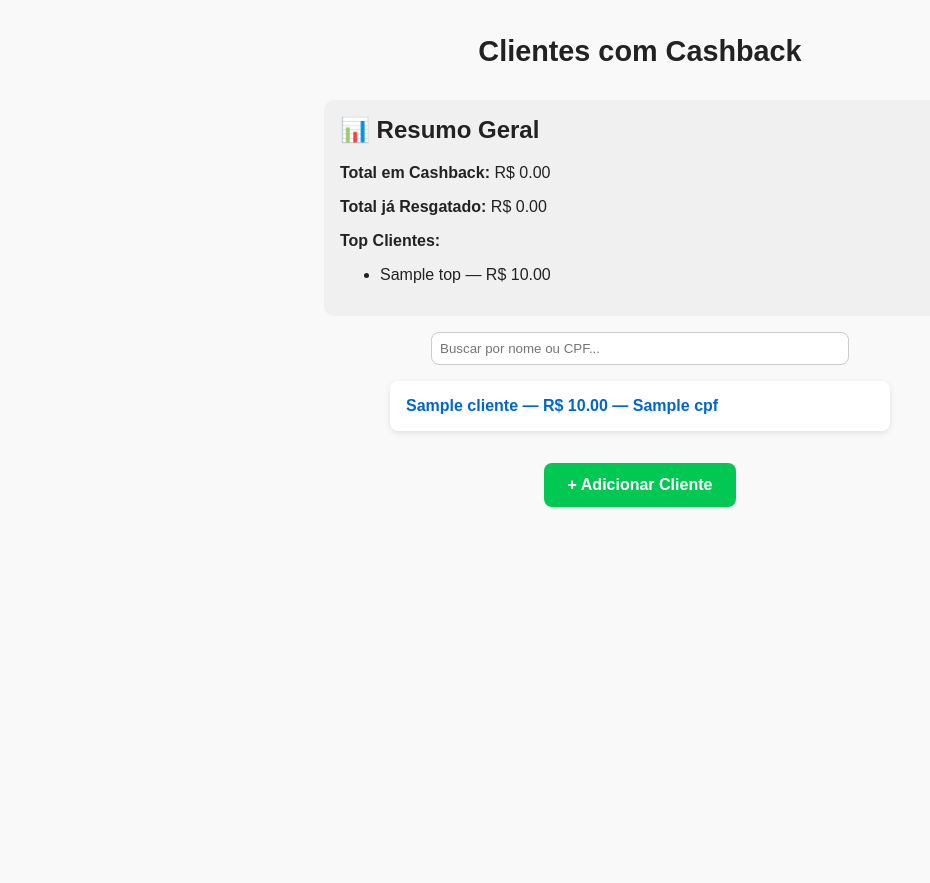
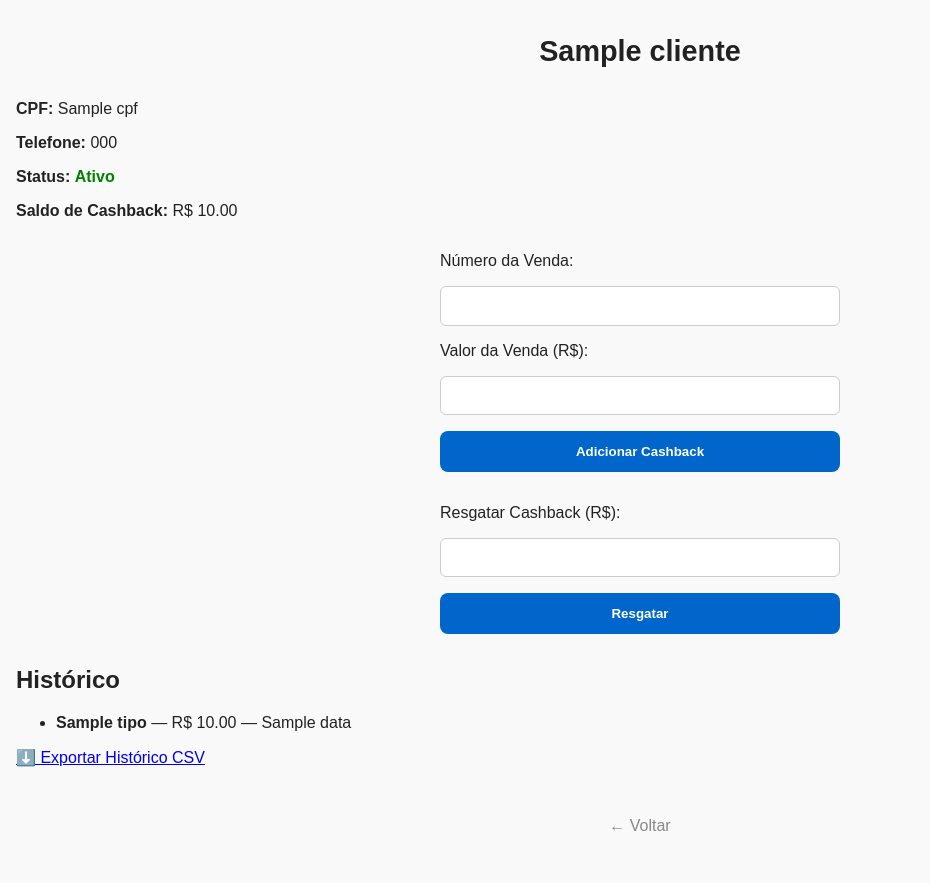
Before and after one commit to RodrigoFrancoBatata/cashback-nacar, a Flask app: template templates/index.html in a window 1280 px wide. Shown: the whole page, without its empty margins (0-930 px from the left). Before the commit the page ends 507 px from the top, so only its background shows below. Run offline with Flask 3, Linux system fonts and the light colour scheme; the template is opened without the code that fills it: most values are stand-ins (such as "Sample title", 1, 10 or a date in 2020).

Commit message:
Atualiza cliente.html com status inativo e toast

```diff
--- a/app.py
+++ b/app.py
@@ -1,15 +1,33 @@
+# ✅ app.py atualizado com clientes inativos
 from flask import Flask, render_template, request, redirect, Response, flash
 import json
-from datetime import datetime
+from datetime import datetime, timedelta
 import csv
 import io
 
 app = Flask(__name__)
-app.secret_key = "supersegredo"  # necessário para usar flash()
+app.secret_key = "segredo"
+
+# Marcar clientes como inativos após 6 meses
+def marcar_inativos(clientes):
+    hoje = datetime.now()
+    for c in clientes:
+        historico = c.get("historico", [])
+        if not historico:
+            c["inativo"] = True
+            continue
+        ult_data = max([
+            datetime.strptime(item["data"], "%d/%m/%Y %H:%M")
+            for item in historico if "data" in item
+        ], default=hoje)
+        c["inativo"] = (hoje - ult_data) > timedelta(days=180)
+    return clientes
 
 def carregar_dados():
     with open("clientes.json", "r", encoding="utf-8") as f:
-        return json.load(f)
+        dados = json.load(f)
+    dados["clientes"] = marcar_inativos(dados["clientes"])
+    return dados
 
 def salvar_dados(dados):
     with open("clientes.json", "w", encoding="utf-8") as f:
@@ -30,13 +48,8 @@ def home():
 
     top_clientes = sorted(clientes, key=lambda c: c.get("cashback", 0), reverse=True)[:5]
 
-    return render_template(
-        "index.html",
-        clientes=clientes,
-        total_cashback=total_cashback,
-        total_resgatado=total_resgatado,
-        top_clientes=top_clientes
-    )
+    return render_template("index.html", clientes=clientes, total_cashback=total_cashback,
+                           total_resgatado=total_resgatado, top_clientes=top_clientes)
 
 @app.route("/cliente/<int:id>")
 def cliente(id):
@@ -69,7 +82,7 @@ def cadastrar_cliente():
 
     dados["clientes"].append(novo)
     salvar_dados(dados)
-    flash("Cliente cadastrado com sucesso!")
+    flash("Cliente cadastrado com sucesso!", "sucesso")
     return redirect("/")
 
 @app.route("/cashback/<cpf>", methods=["POST"])
@@ -89,7 +102,7 @@ def adicionar_cashback(cpf):
                 "data": datetime.now().strftime("%d/%m/%Y %H:%M")
             })
             salvar_dados(dados)
-            flash("Cashback adicionado com sucesso!")
+            flash("Cashback adicionado com sucesso!", "sucesso")
             return redirect(f"/cliente/{cliente['id']}")
 
     return "Cliente não encontrado", 404
@@ -109,10 +122,10 @@ def resgatar_cashback(cpf):
                     "data": datetime.now().strftime("%d/%m/%Y %H:%M")
                 })
                 salvar_dados(dados)
-                flash("Cashback resgatado com sucesso!")
+                flash("Resgate realizado com sucesso!", "sucesso")
                 return redirect(f"/cliente/{cliente['id']}")
             else:
-                flash("Saldo insuficiente para resgate", "erro")
+                flash("Saldo insuficiente para resgate.", "erro")
                 return redirect(f"/cliente/{cliente['id']}")
 
     return "Cliente não encontrado", 404
@@ -145,5 +158,5 @@ def exportar_csv(cpf):
         headers={"Content-Disposition": f"attachment; filename={cliente['nome'].replace(' ', '_')}_historico.csv"}
     )
 
-# 🔥 Necessário para Render
+# Necessário para Render
 app = app
--- a/templates/index.html
+++ b/templates/index.html
@@ -3,41 +3,28 @@
 <head>
   <meta charset="UTF-8">
   <meta name="viewport" content="width=device-width, initial-scale=1.0">
-  <title>Cashback Nacar</title>
+  <title>{{ cliente.nome }} | Cashback</title>
   <link rel="stylesheet" href="/static/css/style.css">
   <link rel="manifest" href="/manifest.json" />
   <meta name="theme-color" content="#0066cc">
   <style>
-    .resumo {
-      background: #f0f0f0;
-      padding: 1rem;
-      border-radius: 10px;
-      margin: 1rem auto;
-      max-width: 600px;
+    .inativo {
+      color: red;
+      font-weight: bold;
+      font-size: 0.95rem;
     }
-    .resumo h2 {
-      margin-top: 0;
-    }
-    .busca {
-      text-align: center;
-      margin: 1rem 0;
-    }
-    .busca input {
-      padding: 0.5rem;
-      width: 80%;
-      max-width: 400px;
-      border: 1px solid #ccc;
-      border-radius: 8px;
+    .ativo {
+      color: green;
+      font-weight: bold;
     }
   </style>
 </head>
 <body>
   <header>
-    <h1>Clientes com Cashback</h1>
+    <h1>{{ cliente.nome }}</h1>
   </header>
 
   <main>
-
     {% with mensagens = get_flashed_messages(with_categories=true) %}
       {% if mensagens %}
         {% for categoria, msg in mensagens %}
@@ -46,56 +33,50 @@
       {% endif %}
     {% endwith %}
 
-    <div class="resumo">
-      <h2>📊 Resumo Geral</h2>
-      <p><strong>Total em Cashback:</strong> R$ {{ '%.2f'|format(total_cashback) }}</p>
-      <p><strong>Total já Resgatado:</strong> R$ {{ '%.2f'|format(total_resgatado) }}</p>
-      <p><strong>Top Clientes:</strong></p>
+    <p><strong>CPF:</strong> {{ cliente.cpf }}</p>
+    <p><strong>Telefone:</strong> {{ cliente.telefone }}</p>
+    <p><strong>Status:</strong> {% if cliente.inativo %}<span class="inativo">Inativo (6+ meses)</span>{% else %}<span class="ativo">Ativo</span>{% endif %}</p>
+    <p><strong>Saldo de Cashback:</strong> R$ {{ "%.2f"|format(cliente.cashback) }}</p>
+
+    <form action="/cashback/{{ cliente.cpf }}" method="POST" class="formulario">
+      <label for="venda">Número da Venda:</label>
+      <input type="text" name="venda" id="venda" required>
+
+      <label for="venda_valor">Valor da Venda (R$):</label>
+      <input type="number" name="venda_valor" id="venda_valor" min="0.01" step="0.01" required>
+
+      <button type="submit">Adicionar Cashback</button>
+    </form>
+
+    <form action="/resgatar/{{ cliente.cpf }}" method="POST" class="formulario">
+      <label for="resgate">Resgatar Cashback (R$):</label>
+      <input type="number" name="resgate" id="resgate" min="0.01" step="0.01" required>
+
+      <button type="submit">Resgatar</button>
+    </form>
+
+    <h2>Histórico</h2>
+    {% if cliente.historico %}
       <ul>
-        {% for top in top_clientes %}
-          <li>{{ top.nome }} — R$ {{ '%.2f'|format(top.cashback) }}</li>
+        {% for item in cliente.historico|reverse %}
+          <li>
+            <strong>{{ item.tipo|capitalize }}</strong> —
+            R$ {{ "%.2f"|format(item.valor) }} —
+            {{ item.data }}
+            {% if item.tipo == 'entrada' %}(Venda: {{ item.venda }}){% endif %}
+          </li>
         {% endfor %}
       </ul>
-    </div>
+    {% else %}
+      <p>Nenhuma movimentação registrada ainda.</p>
+    {% endif %}
 
-    <div class="busca">
-      <input type="text" id="filtro" placeholder="Buscar por nome ou CPF...">
-    </div>
-
-    <ul class="lista-clientes" id="lista-clientes">
-      {% for cliente in clientes %}
-        <li>
-          <a href="/cliente/{{ cliente.id }}">
-            {{ cliente.nome }} — R$ {{ "%.2f"|format(cliente.cashback) }} — {{ cliente.cpf }}
-          </a>
-        </li>
-      {% endfor %}
-    </ul>
-
-    <a href="/novo" class="btn-adicionar">+ Adicionar Cliente</a>
+    <a href="/exportar/{{ cliente.cpf }}">⬇️ Exportar Histórico CSV</a>
+    <br><br>
+    <a href="/" class="btn-voltar">← Voltar</a>
   </main>
 
   <script>
-    const filtro = document.getElementById("filtro");
-    const lista = document.getElementById("lista-clientes");
-
-    filtro.addEventListener("input", () => {
-      const termo = filtro.value.toLowerCase();
-      const itens = lista.querySelectorAll("li");
-
-      itens.forEach(li => {
-        const texto = li.textContent.toLowerCase();
-        li.style.display = texto.includes(termo) ? "block" : "none";
-      });
-    });
-
-    if ('serviceWorker' in navigator) {
-      navigator.serviceWorker.register('/service-worker.js')
-        .then(() => console.log("✅ SW registrado"))
-        .catch(err => console.error("❌ SW erro:", err));
-    }
-
-    // Remover toast após 3s
     setTimeout(() => {
       const toast = document.querySelector(".toast");
       if (toast) toast.remove();
```
